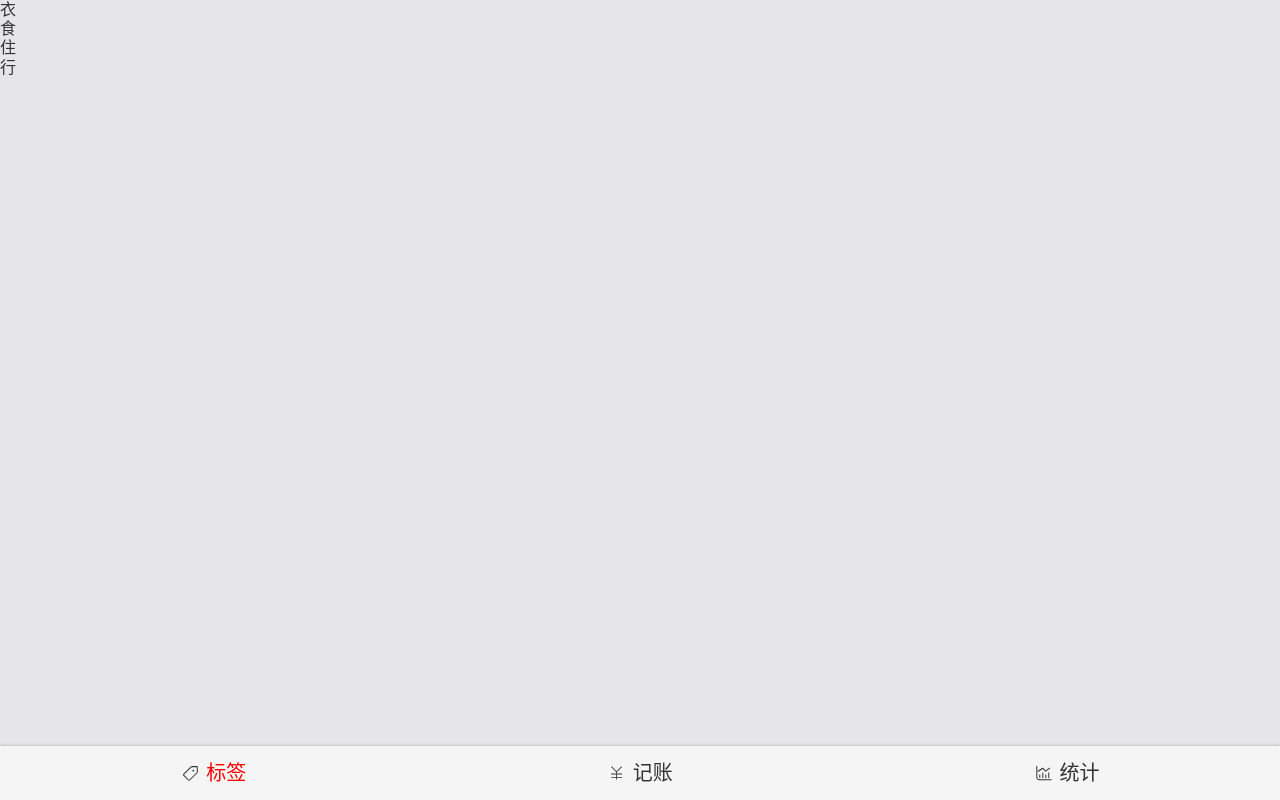
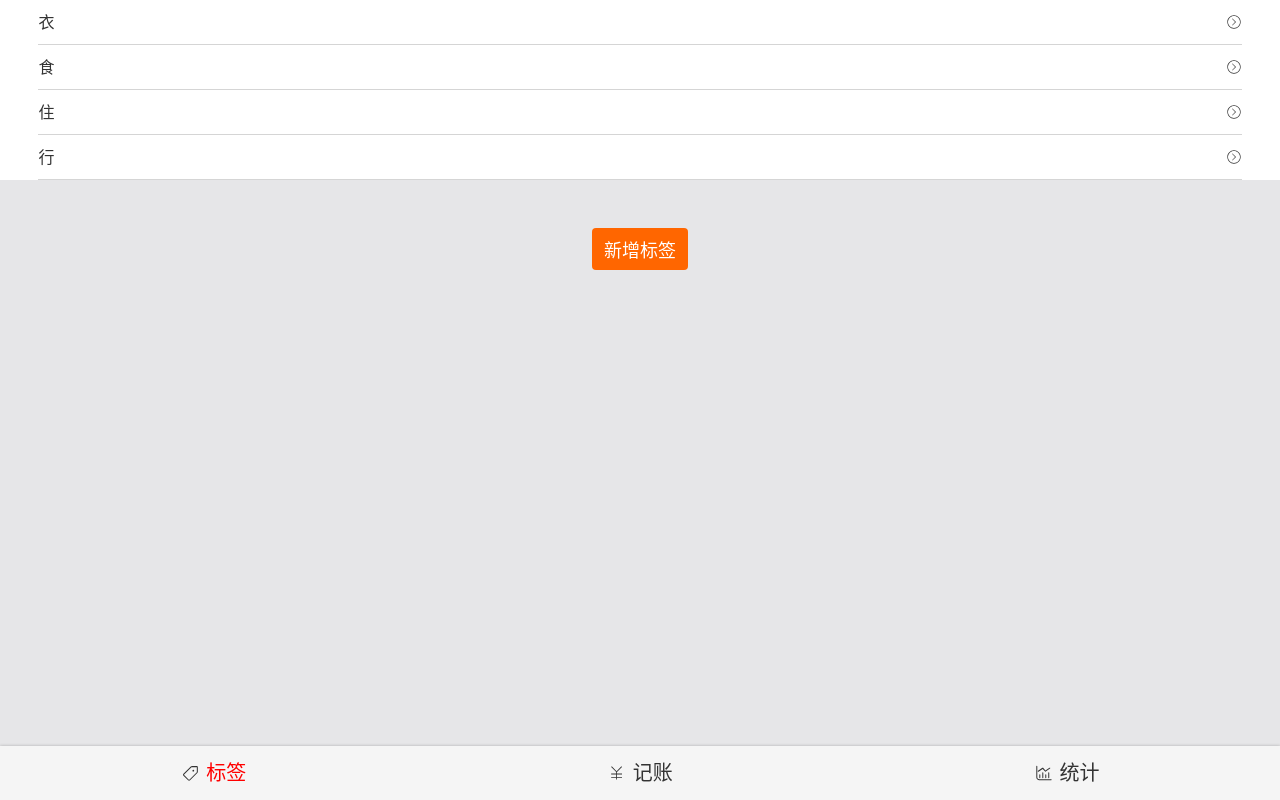
Before and after one commit to dreamqyq/easy-pocket, a React app: page /#/tags in a window 1280 px wide. Built offline with nearby package versions, Linux system fonts and the light colour scheme.

Commit message:
finished: Tags Module - index UI

```diff
--- a/src/normal.scss
+++ b/src/normal.scss
@@ -49,3 +49,8 @@
   display: block;
   clear: both;
 }
+.oneLine {
+  white-space: nowrap;
+  overflow: hidden;
+  text-overflow: ellipsis;
+}
--- a/src/views/Tags/index.tsx
+++ b/src/views/Tags/index.tsx
@@ -2,22 +2,64 @@
 import Layout from 'components/Layout';
 import { useTags } from 'useTags';
 import { Link } from 'react-router-dom';
+import Icon from 'components/Icon';
+import styled from 'styled-components';
+
+const TagList = styled.ol`
+  background: #fff;
+  > li{
+    border-bottom: 1px solid #d5d5d5;
+    padding: 12px 0;
+    width: 94%;
+    margin-left: 3%;
+    > a{
+      display: flex;
+      justify-content: space-between;
+      align-items: center;
+      line-height: 20px;
+      > span {
+        max-width: 94%;
+      }
+    }
+  }
+`
+const Button = styled.button`
+  font-size: 18px;
+  border: none;
+  padding: 8px 12px;
+  background: #f60;
+  border-radius: 4px;
+  color: #fff;
+`
+
+const Center = styled.div`
+  margin-top: 48px;
+  display: flex;
+  justify-content: center;
+  align-items: center;
+`
 
 const Tags: React.FC = () => {
   const { tags } = useTags();
   return (
     <Layout>
-      <ol>
+      <TagList>
         {
           tags.map(tag => (
             <li key={tag}>
               <Link to={`/tags/${tag}`}>
-                {tag}
+                <span className="oneLine">
+                  {tag}
+                </span>
+                <Icon name="right" />
               </Link>
             </li>
           ))
         }
-      </ol>
+      </TagList>
+      <Center>
+        <Button>新增标签</Button>
+      </Center>
     </Layout>
   );
 };
```
Also changed, not shown: src/icons/left.svg (added), src/icons/right.svg (added).
